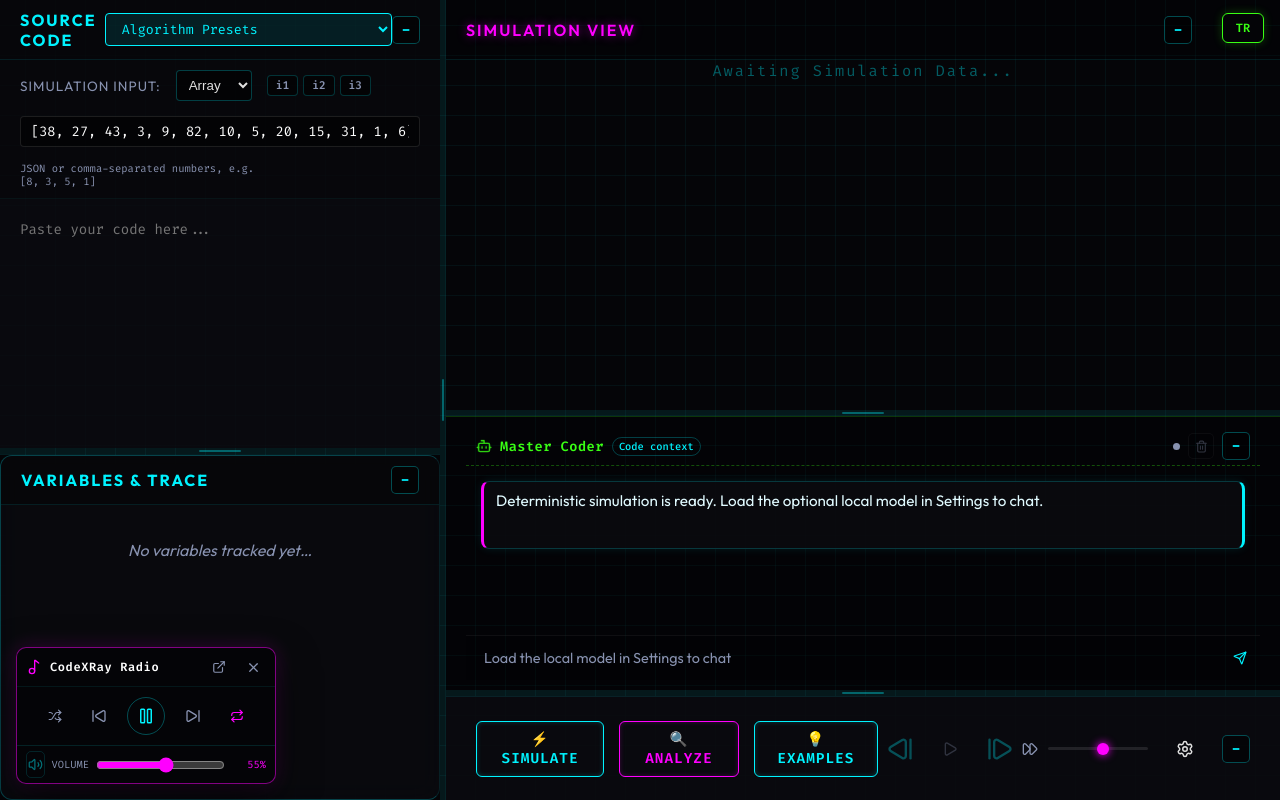
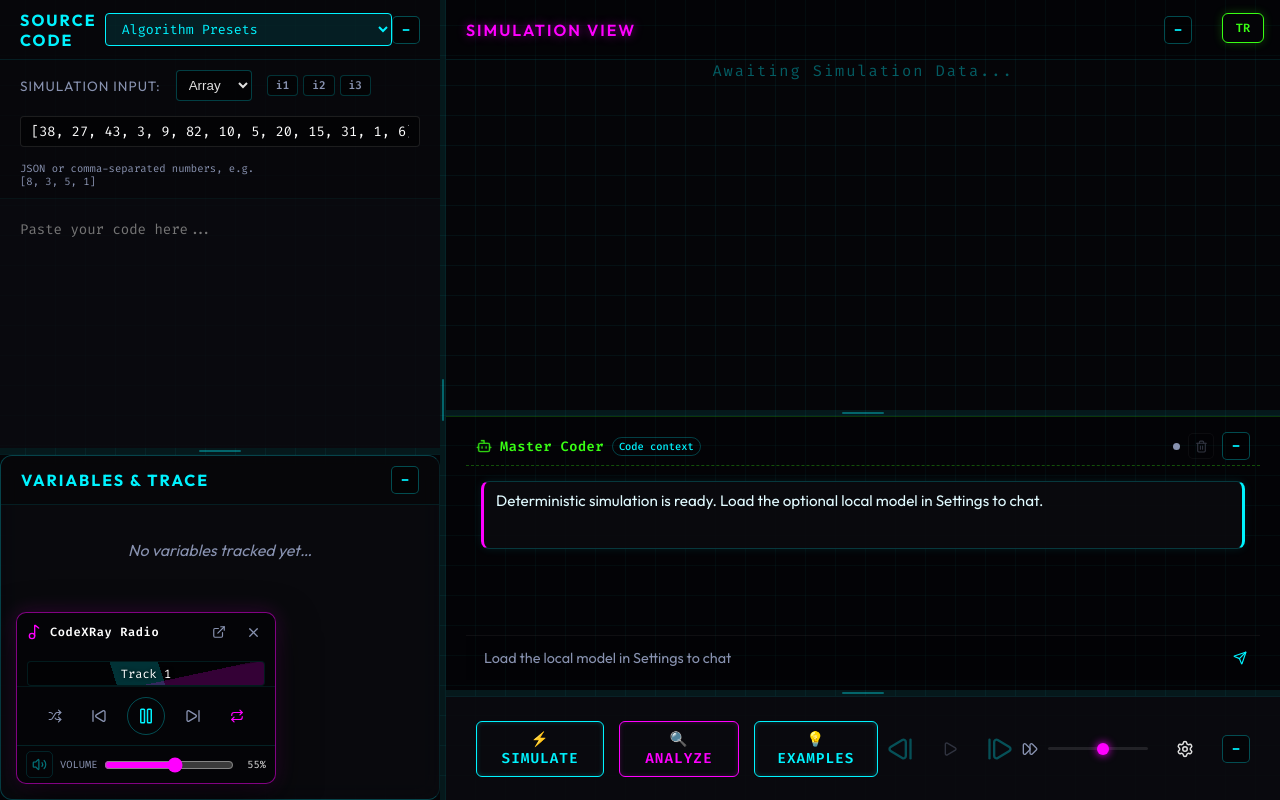
Before and after one commit to Teknesyum/CodeXRay, a React (Vite) app: page / in a window 1280 px wide. Both pictures are taken after a click on the button "RADIO". Built offline with nearby package versions, Linux system fonts and the light colour scheme.

Commit message:
feat: add radio playlist and wave animation

```diff
--- a/src/components/PlaylistRadio.css
+++ b/src/components/PlaylistRadio.css
@@ -177,9 +177,135 @@
 }
 
 .playlist-radio-volume output {
-  min-width: 34px;
+  width: 25px;
+  color: var(--text-main);
+  text-align: right;
+}
+
+/* Radio Waves Animation */
+.radio-waves {
+  position: relative;
+  height: 25px;
+  margin: 10px 10px 0;
+  border-radius: 4px;
+  background: rgba(0, 0, 0, 0.4);
+  overflow: hidden;
+  border: 1px solid rgba(0, 243, 255, 0.1);
+  display: flex;
+  align-items: center;
+  justify-content: center;
+}
+
+.wave-1, .wave-2 {
+  position: absolute;
+  top: 15px;
+  left: -50%;
+  width: 200%;
+  height: 200%;
+  border-radius: 40%;
+  opacity: 0;
+  transition: opacity 0.3s;
+}
+
+.radio-waves.playing .wave-1,
+.radio-waves.playing .wave-2 {
+  opacity: 1;
+}
+
+.wave-1 {
+  background: rgba(0, 243, 255, 0.2);
+  animation: waveSlide 4s infinite linear;
+}
+
+.wave-2 {
+  background: rgba(255, 0, 255, 0.2);
+  animation: waveSlide 6s infinite linear;
+  top: 18px;
+  left: -40%;
+}
+
+@keyframes waveSlide {
+  0% { transform: rotate(0deg); }
+  100% { transform: rotate(360deg); }
+}
+
+.track-info {
+  position: relative;
+  z-index: 5;
+  font: 0.75rem var(--font-mono);
+  color: #fff;
+  text-shadow: 0 0 5px #000;
+  white-space: nowrap;
+  overflow: hidden;
+  text-overflow: ellipsis;
+  padding: 0 10px;
+}
+
+/* Playlist Menu */
+.radio-playlist-menu {
+  max-height: 150px;
+  overflow-y: auto;
+  border-top: 1px solid rgba(0, 243, 255, 0.12);
+  background: rgba(0, 0, 0, 0.2);
+  margin-top: 5px;
+}
+
+.radio-playlist-menu::-webkit-scrollbar {
+  width: 4px;
+}
+
+.radio-playlist-menu::-webkit-scrollbar-thumb {
+  background: rgba(0, 243, 255, 0.2);
+  border-radius: 2px;
+}
+
+.playlist-item {
+  display: flex;
+  align-items: center;
+  gap: 10px;
+  width: 100%;
+  padding: 8px 15px;
+  background: transparent;
+  border: none;
+  border-bottom: 1px solid rgba(255, 255, 255, 0.05);
+  color: var(--text-muted);
+  cursor: pointer;
+  transition: all 0.2s;
+  text-align: left;
+}
+
+.playlist-item:hover {
+  background: rgba(0, 243, 255, 0.05);
+  color: var(--text-main);
+}
+
+.playlist-item.active {
+  background: rgba(0, 243, 255, 0.1);
+  color: var(--neon-cyan);
+}
+
+.track-number {
+  font: 0.7rem var(--font-mono);
+  opacity: 0.7;
+  width: 20px;
+}
+
+.track-title {
+  font: 0.8rem var(--font-sans);
+  flex: 1;
+  white-space: nowrap;
+  overflow: hidden;
+  text-overflow: ellipsis;
+}
+
+.playing-icon {
   color: var(--neon-magenta);
-  text-align: right;
+  animation: pulse 1s infinite alternate;
+}
+
+@keyframes pulse {
+  from { opacity: 0.5; }
+  to { opacity: 1; }
 }
 
 .playlist-radio > p {
--- a/src/components/PlaylistRadio.tsx
+++ b/src/components/PlaylistRadio.tsx
@@ -20,6 +20,10 @@ interface YouTubePlayer {
   previousVideo: () => void;
   setLoop: (loopPlaylists: boolean) => void;
   setShuffle: (shufflePlaylist: boolean) => void;
+  getPlaylist: () => string[] | null;
+  getPlaylistIndex: () => number;
+  getVideoData: () => { title: string } | null;
+  playVideoAt: (index: number) => void;
 }
 
 interface YouTubeApi {
@@ -74,6 +78,9 @@ export const PlaylistRadio = () => {
   const [isPlaying, setIsPlaying] = useState(true);
   const [isLooping, setIsLooping] = useState(true);
   const [isShuffled, setIsShuffled] = useState(false);
+  const [playlist, setPlaylist] = useState<string[]>([]);
+  const [currentIndex, setCurrentIndex] = useState(0);
+  const [trackTitles, setTrackTitles] = useState<Record<number, string>>({});
   const iframeRef = useRef<HTMLIFrameElement>(null);
   const playerRef = useRef<YouTubePlayer | null>(null);
   const volumeRef = useRef(volume);
@@ -95,9 +102,20 @@ export const PlaylistRadio = () => {
               setPlayerReady(true);
             },
             onStateChange: (event) => {
-              // 1 = playing, 2 = paused
+              const player = event.target as YouTubePlayer;
               if (event.data === 1) setIsPlaying(true);
               else if (event.data === 2) setIsPlaying(false);
+
+              const pl = player.getPlaylist();
+              if (pl) setPlaylist(pl);
+
+              const idx = player.getPlaylistIndex();
+              if (idx !== undefined && idx !== -1) setCurrentIndex(idx);
+
+              const vData = player.getVideoData();
+              if (vData && vData.title && idx !== undefined && idx !== -1) {
+                setTrackTitles(prev => ({...prev, [idx]: vData.title}));
+              }
             }
           },
         });
@@ -170,6 +188,14 @@ export const PlaylistRadio = () => {
             referrerPolicy="strict-origin-when-cross-origin"
             allowFullScreen
           />
+
+          <div className={`radio-waves ${isPlaying ? 'playing' : ''}`}>
+            <div className="wave wave-1"></div>
+            <div className="wave wave-2"></div>
+            <div className="track-info">
+              {trackTitles[currentIndex] || `Track ${currentIndex + 1}`}
+            </div>
+          </div>
 
           <div className="playlist-radio-controls">
             <button
@@ -266,6 +292,22 @@ export const PlaylistRadio = () => {
           <output>{volume}%</output>
         </label>
       </div>
+
+          {playlist.length > 0 && (
+            <div className="radio-playlist-menu">
+              {playlist.map((_, index) => (
+                <button
+                  key={index}
+                  className={`playlist-item ${index === currentIndex ? 'active' : ''}`}
+                  onClick={() => playerRef.current?.playVideoAt(index)}
+                >
+                  <span className="track-number">{index + 1}</span>
+                  <span className="track-title">{trackTitles[index] || `Track ${index + 1}`}</span>
+                  {index === currentIndex && isPlaying && <Music2 size={12} className="playing-icon" />}
+                </button>
+              ))}
+            </div>
+          )}
         </aside>
       )}
     </>
```
